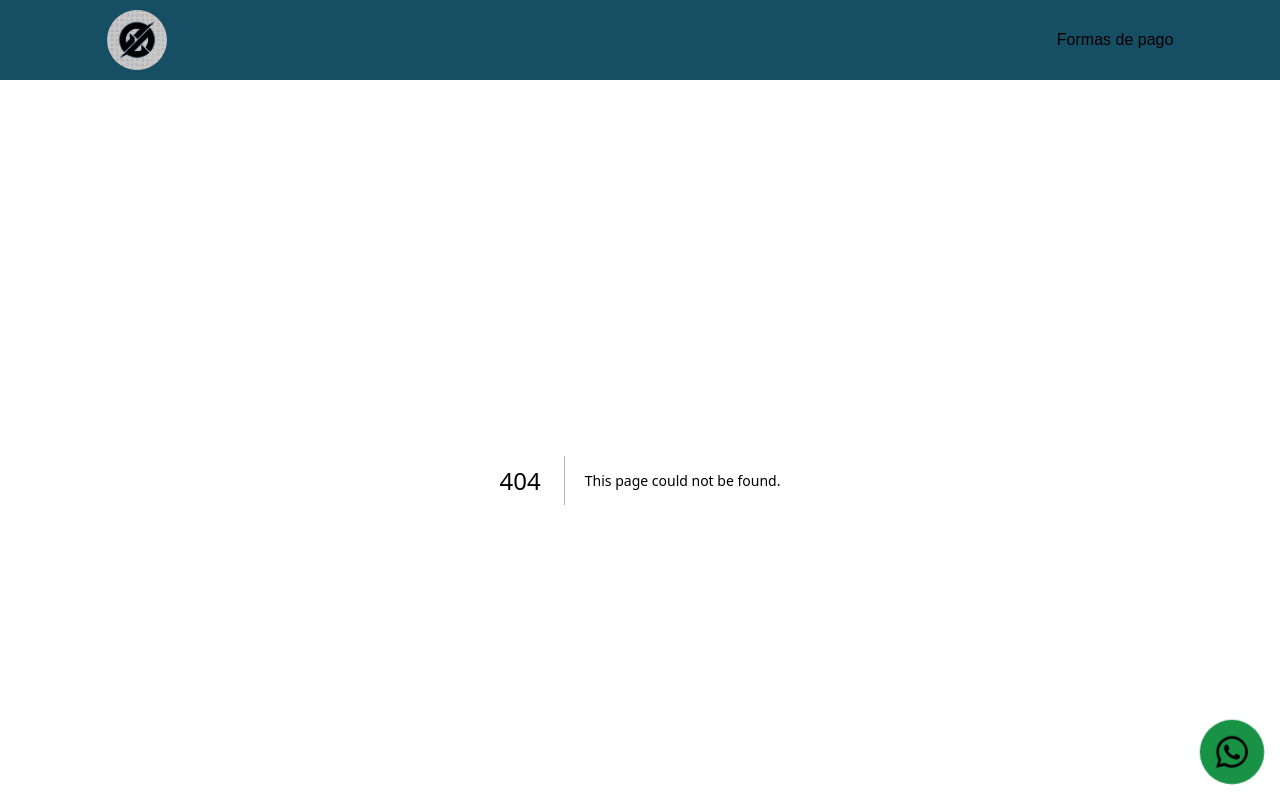
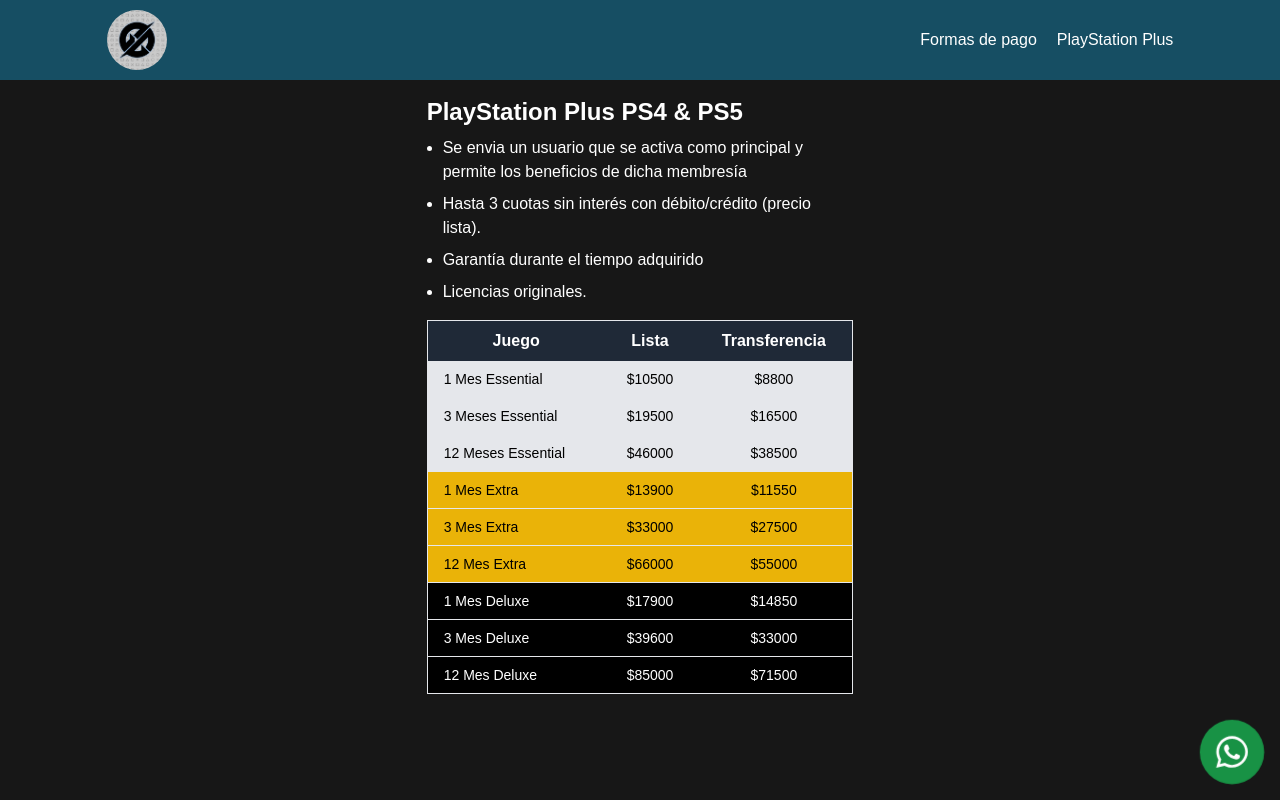
Before and after one commit to Gonza857/gg-ofertas, a Next.js app: page /pages/playstationplus in a window 1280 px wide. Before the commit this address had no page. Shown: the top 800 px of the page. Built offline with nearby package versions, Linux system fonts and the light colour scheme.

Commit message:
agrego ps plus

```diff
--- a/app/components/Navbar.js
+++ b/app/components/Navbar.js
@@ -22,6 +22,9 @@
             <Link href={"/pages/formasdepago"}>
               <li>Formas de pago</li>
             </Link>
+            <Link href={"/pages/playstationplus"}>
+              <li>PlayStation Plus</li>
+            </Link>
           </ul>
         </nav>
       </div>
--- a/app/pages/formasdepago/page.js
+++ b/app/pages/formasdepago/page.js
@@ -8,8 +8,8 @@
         <p className="list-item ms-4">Transferencia</p>
         <p className="list-item ms-4">Efectivo rapipago/pagofacil</p>
         <p className="list-item ms-4">Cuenta DNI (20% OFF)</p>
-        <p className="list-item ms-4">Tarjeta de crédito</p>
-        <p className="list-item ms-4">Tarjeta de débito</p>
+        <p className="list-item ms-4">Tarjeta de crédito (hasta 3 o 6 pagos, consultar)</p>
+        <p className="list-item ms-4">Tarjeta de débito (hasta 3 pagos)</p>
         <p className="list-item ms-4">Cryptomonedas</p>
       </div>
     </main>
--- /dev/null
+++ b/app/pages/playstationplus/page.js
@@ -0,0 +1,83 @@
+import React from "react";
+
+let i = 0;
+
+const data = [
+    {id: i++, title: "1 Mes Essential", bt_price: 8800, cc_price: 10500},
+    {id: i++, title: "3 Meses Essential", bt_price: 16500, cc_price: 19500},
+    {id: i++, title: "12 Meses Essential", bt_price: 38500, cc_price: 46000},
+    {id: i++, title: "1 Mes Extra", bt_price: 11550, cc_price: 13900},
+    {id: i++, title: "3 Mes Extra", bt_price: 27500, cc_price: 33000},
+    {id: i++, title: "12 Mes Extra", bt_price: 55000, cc_price: 66000},
+    {id: i++, title: "1 Mes Deluxe", bt_price: 14850, cc_price: 17900},
+    {id: i++, title: "3 Mes Deluxe", bt_price: 33000, cc_price: 39600},
+    {id: i++, title: "12 Mes Deluxe", bt_price: 71500, cc_price: 85000},
+]
+
+const PlayStationPlus = () => {
+    return (
+        <>
+            <main className="w-full min-h-screen py-4 pb-12 flex flex-col gap-4">
+                <div className="w-11/12 md:w-4/12 mx-auto flex flex-col gap-1 md:gap-2">
+                    <h1 className="text-2xl font-semibold">
+                        PlayStation Plus PS4 & PS5
+                    </h1>
+                    <p className="list-item ms-4">Se envia un usuario que se activa como principal y permite los
+                        beneficios de dicha membresía</p>
+                    <p className="list-item ms-4">
+                        Hasta 3 cuotas sin interés con débito/crédito (precio lista).
+                    </p>
+                    <p className="list-item ms-4">
+                        Garantía durante el tiempo adquirido
+                    </p>
+                    <p className="list-item ms-4">
+                        Licencias originales.
+                    </p>
+                </div>
+                <table className="w-full md:w-4/12 mx-auto bg-white border rounded-lg">
+                    <thead>
+                    <tr className="bg-gray-800 text-white text-center">
+                        <th className="py-2 px-2 md:py-2 md:px-4">Juego</th>
+                        <th className="py-2 px-2 md:py-2 md:px-4">Lista</th>
+                        <th className="py-2 px-2 md:py-2 md:px-4">
+                            Transferencia
+                        </th>
+                    </tr>
+                    </thead>
+                    <tbody>
+                    {data.map((data) => <PlusTr data={data} key={data.id}/>)}
+                    </tbody>
+                </table>
+            </main>
+        </>
+    )
+}
+
+export default PlayStationPlus;
+
+
+const PlusTr = ({data}) => {
+    const {id, title, bt_price, cc_price} = data;
+
+    let bg;
+    if (title.toLowerCase().includes("essential")) bg = "bg-gray-200 text-black"
+    if (title.toLowerCase().includes("extra")) bg = "bg-yellow-500 text-black"
+    if (title.toLowerCase().includes("deluxe")) bg = "bg-black text-white"
+
+    return (<>
+        <tr
+            className="border-b border-gray-200"
+            key={id}
+        >
+            <td className={`text-sm py-2 px-2 md:py-2 md:px-4 ${bg}`}>
+                {title}
+            </td>
+            <td className={`text-sm py-2 px-2 md:py-2 md:px-4 text-black text-center ${bg}`}>
+                ${cc_price.toFixed(0)}
+            </td>
+            <td className={`text-sm py-2 px-2 md:py-2 md:px-4 text-black text-center ${bg}`}>
+                ${bt_price}
+            </td>
+        </tr>
+    </>)
+}
```
